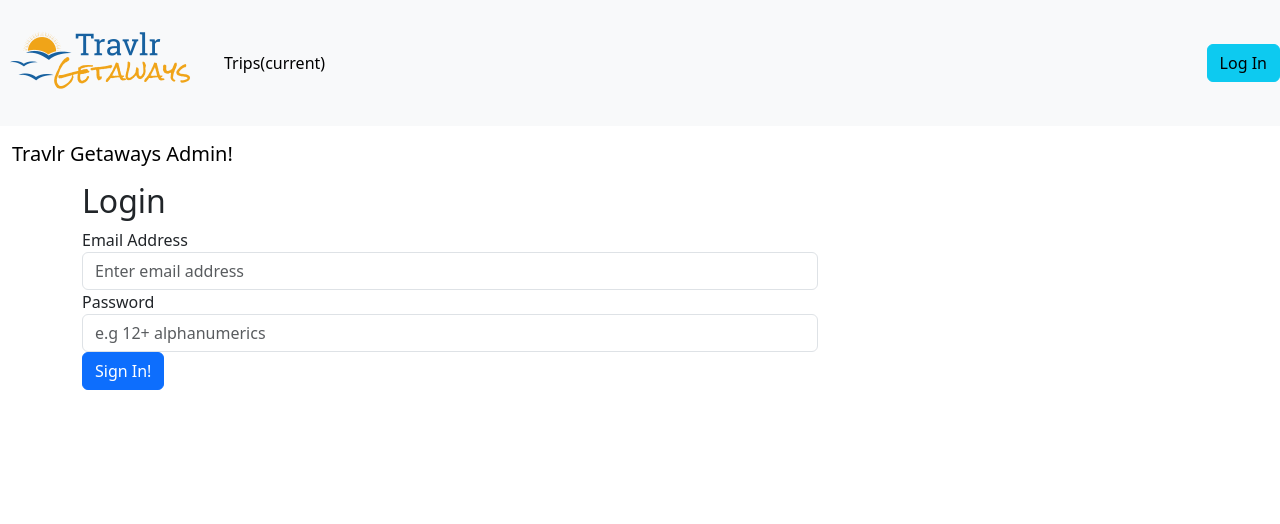
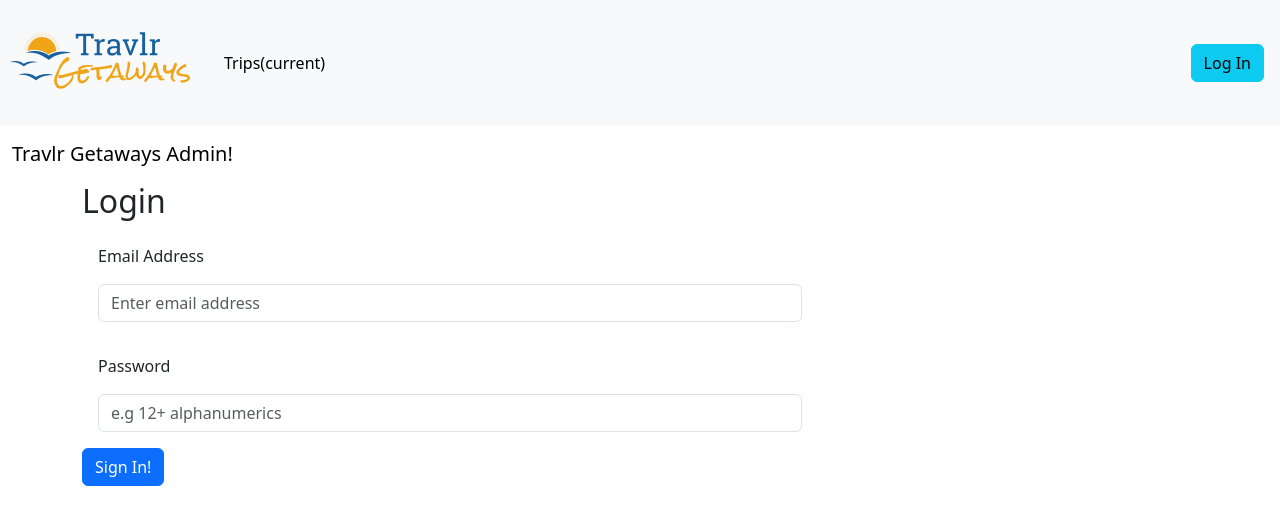
Before and after one commit to tonyDangelo2987/full_stack_development, an Angular app in the folder app_admin/: page /login in a window 1280 px wide. Shown: the top 524 px of the page. Built offline with nearby package versions, Linux system fonts and the light colour scheme.

Commit message:
Adding some css

```diff
--- a/app_admin/src/app/login/login.component.css
+++ b/app_admin/src/app/login/login.component.css
@@ -0,0 +1,7 @@
+.form-group {
+    padding: 16px;
+}
+
+label {
+    margin-bottom: 16px;
+}
--- a/app_admin/src/app/navbar/navbar.component.css
+++ b/app_admin/src/app/navbar/navbar.component.css
@@ -0,0 +1,3 @@
+button {
+    margin-right: 16px;
+}
```
